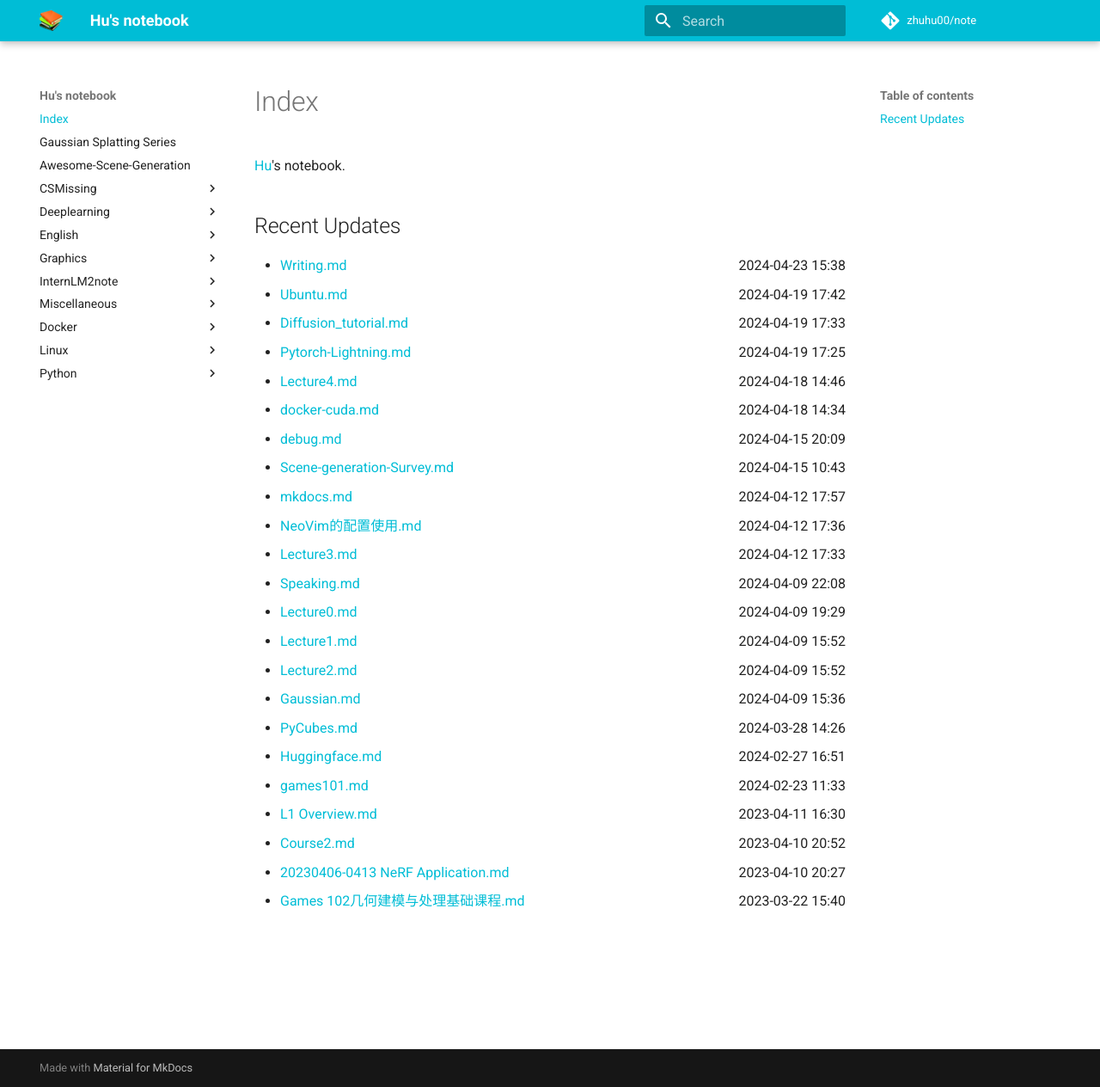
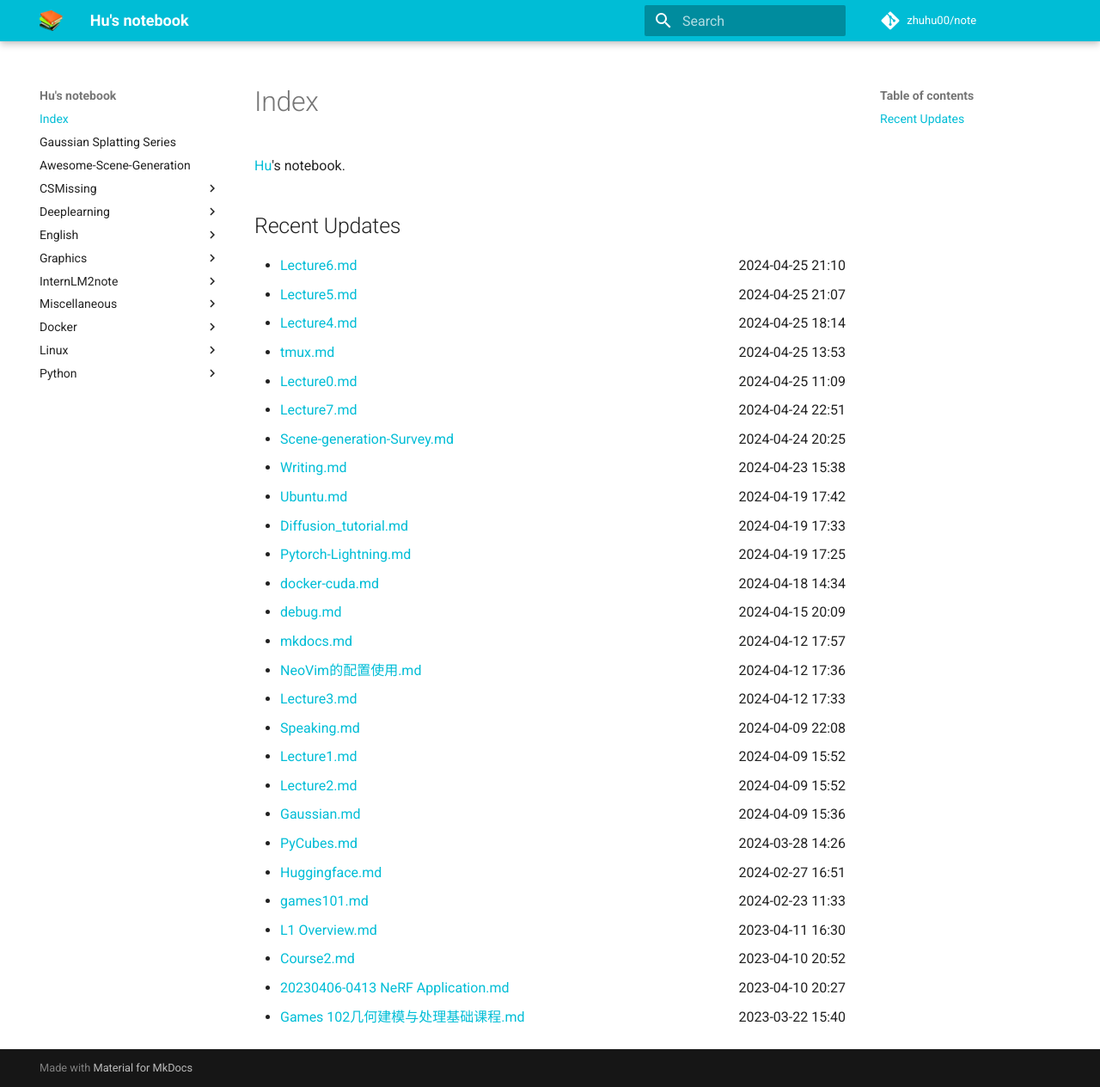
Before and after one commit to zhuhu00/note, an MkDocs documentation site: the page built from docs/index.md, in a window 1280 px wide and 1264 px high. Shown: the whole window at 86% size. Built offline with MkDocs 1.6.1 and Material for MkDocs 9.7.7, drawn with Linux system fonts in a browser that asks for light colours; comment, search, counter and statistics services are not loaded.

Commit message:
update recent

```diff
--- a/docs/index.md
+++ b/docs/index.md
@@ -4,19 +4,23 @@
 [Hu](https://zhuhu00.top/)'s notebook.
 
 ## Recent Updates
+- [Lecture6.md](InternLM2note/Lecture6/) <span style="float: right;">2024-04-25 21:10</span>
+- [Lecture5.md](InternLM2note/Lecture5/) <span style="float: right;">2024-04-25 21:07</span>
+- [Lecture4.md](InternLM2note/Lecture4/) <span style="float: right;">2024-04-25 18:14</span>
+- [tmux.md](CSMissing/tmux/) <span style="float: right;">2024-04-25 13:53</span>
+- [Lecture0.md](InternLM2note/Lecture0/) <span style="float: right;">2024-04-25 11:09</span>
+- [Lecture7.md](InternLM2note/Lecture7/) <span style="float: right;">2024-04-24 22:51</span>
+- [Scene-generation-Survey.md](Scene-generation-Survey/) <span style="float: right;">2024-04-24 20:25</span>
 - [Writing.md](English/Writing/) <span style="float: right;">2024-04-23 15:38</span>
 - [Ubuntu.md](linux/Ubuntu/) <span style="float: right;">2024-04-19 17:42</span>
 - [Diffusion_tutorial.md](Deeplearning/Diffusion_tutorial/) <span style="float: right;">2024-04-19 17:33</span>
 - [Pytorch-Lightning.md](Python/Pytorch-Lightning/) <span style="float: right;">2024-04-19 17:25</span>
-- [Lecture4.md](InternLM2note/Lecture4/) <span style="float: right;">2024-04-18 14:46</span>
 - [docker-cuda.md](Docker/docker-cuda/) <span style="float: right;">2024-04-18 14:34</span>
 - [debug.md](CSMissing/debug/) <span style="float: right;">2024-04-15 20:09</span>
-- [Scene-generation-Survey.md](Scene-generation-Survey/) <span style="float: right;">2024-04-15 10:43</span>
 - [mkdocs.md](Miscellaneous/mkdocs/) <span style="float: right;">2024-04-12 17:57</span>
 - [NeoVim的配置使用.md](CSMissing/NeoVim的配置使用/) <span style="float: right;">2024-04-12 17:36</span>
 - [Lecture3.md](InternLM2note/Lecture3/) <span style="float: right;">2024-04-12 17:33</span>
 - [Speaking.md](English/Speaking/) <span style="float: right;">2024-04-09 22:08</span>
-- [Lecture0.md](InternLM2note/Lecture0/) <span style="float: right;">2024-04-09 19:29</span>
 - [Lecture1.md](InternLM2note/Lecture1/) <span style="float: right;">2024-04-09 15:52</span>
 - [Lecture2.md](InternLM2note/Lecture2/) <span style="float: right;">2024-04-09 15:52</span>
 - [Gaussian.md](Gaussian/) <span style="float: right;">2024-04-09 15:36</span>
```
